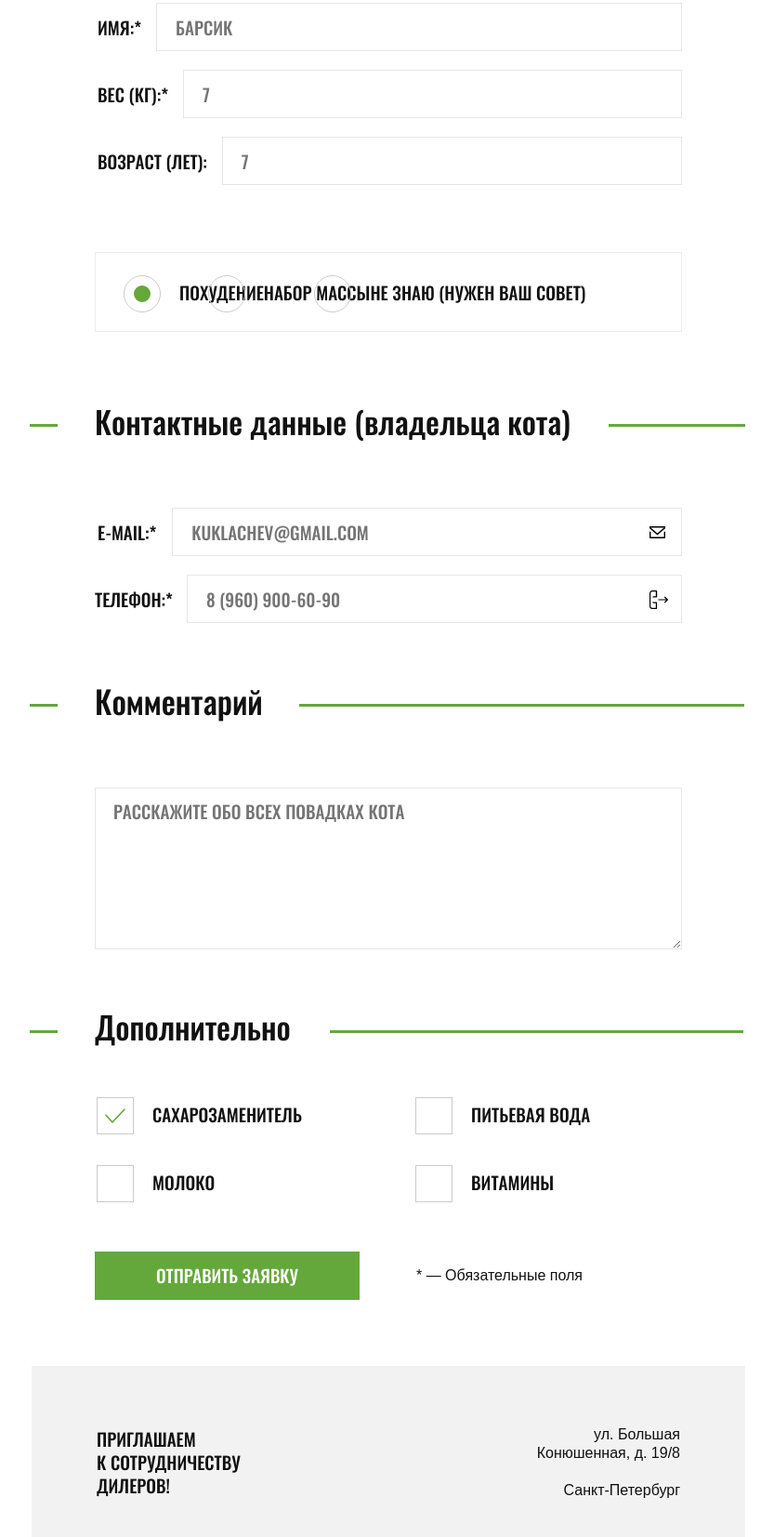
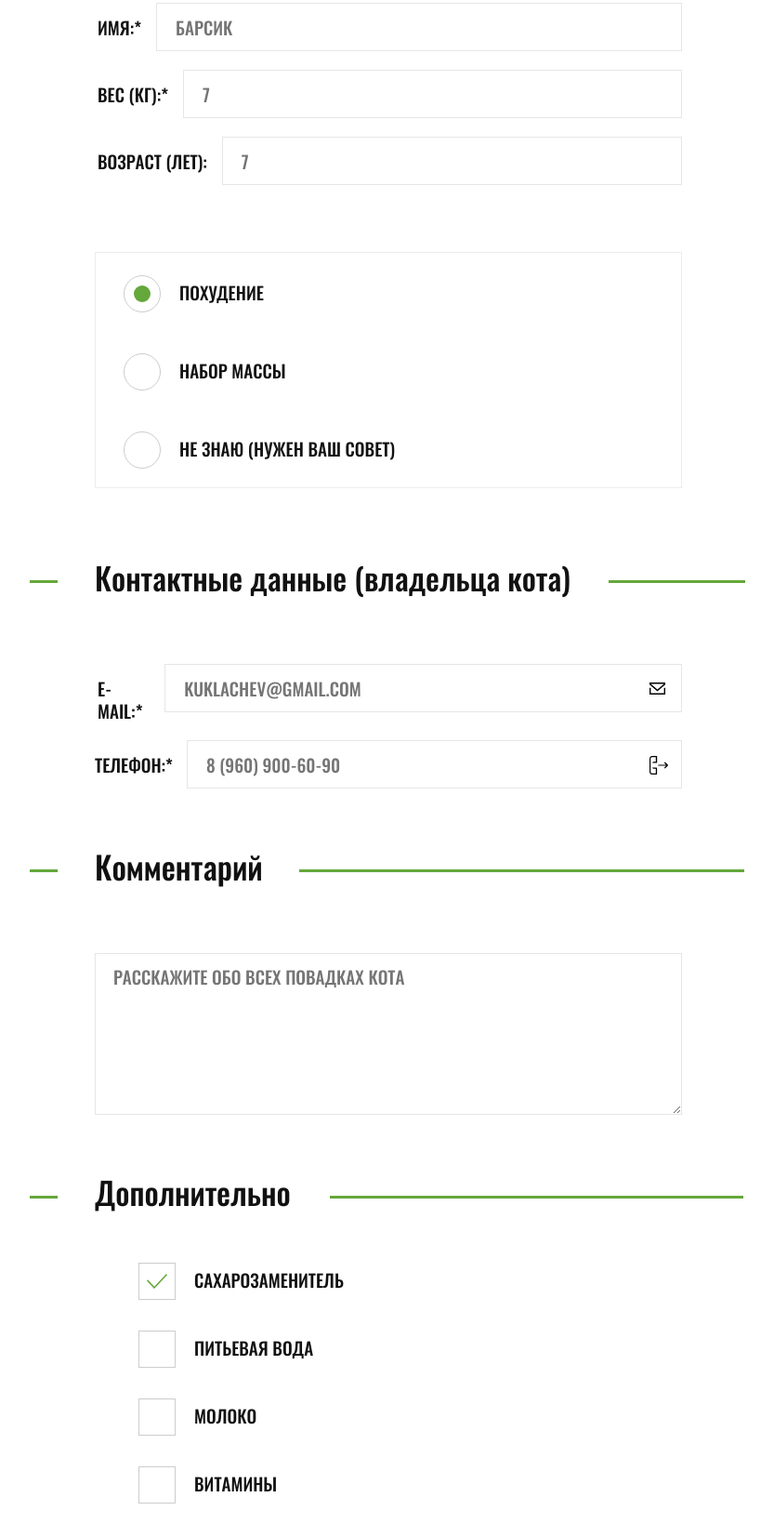
Before and after one commit to Gersonskaya/492363-cat-energy, a website: page source/form.html in a window 1280 px wide. Shown: the part 378-2031 px from the top of the page at 93% size, without its empty margins (222-1055 px from the left). Drawn offline with nearby package versions, Linux system fonts and the light colour scheme; files that its build step writes are made by us from their sources; files whose address does not match are found by name.

Commit message:
Изменение разметки

```diff
--- a/source/form.html
+++ b/source/form.html
@@ -62,7 +62,7 @@
           </fieldset>
 
           <fieldset class="weight">
-            <input class="form__radio" id="fall" name="weight" type="radio" checked="">
+            <input class="form__radio" id="fall" name="weight" type="radio" checked>
             <label class="weight__radio" for="fall">
               Похудение
             </label>
@@ -103,7 +103,7 @@
         <fieldset class="extra-product">
           <legend class="extra-product__title">Дополнительно</legend>
           <div class="extra-product__block">
-            <input class="form__checkbox" id="sweetener" name="sweetener" type="checkbox" checked="">
+            <input class="form__checkbox" id="sweetener" name="sweetener" type="checkbox" checked>
             <label class="extra-product__checkbox" for="sweetener">
               Сахарозаменитель
             </label>
--- a/source/sass/blocks/boss-info.scss
+++ b/source/sass/blocks/boss-info.scss
@@ -9,6 +9,7 @@
 
 .boss-info__title {
   position: relative;
+  width: 200px;
   padding: 0;
   padding-bottom: 33px;
   font-size: 24px;
@@ -18,7 +19,7 @@
   &::after {
     position: absolute;
     top: 14px;
-    right: -20px;
+    right: -100px;
     content: "";
     min-width: 99px;
     min-height: 1px;
@@ -35,6 +36,7 @@
   text-transform: uppercase;
 
   .form__input--boss-info {
+    width: 100%;
     margin-bottom: 0;
   }
 }
--- a/source/sass/blocks/extra-product.scss
+++ b/source/sass/blocks/extra-product.scss
@@ -8,7 +8,7 @@
 .extra-product__title {
   position: relative;
   padding: 0;
-  padding-bottom: 40px;
+  padding-bottom: 33px;
   font-size: 24px;
   line-height: 24px;
   font-weight: 400;
@@ -27,13 +27,14 @@
 .extra-product__block {
   display: flex;
   flex-wrap: wrap;
-  margin-left: 9px;
-  margin-bottom: 13px;
+  margin-bottom: 2px;
 }
 
 .extra-product__checkbox {
   position: relative;
-  min-width: 210px;
+  width: 100%;
+  margin-bottom: 12px;
+  margin-left: 45px;
   padding-top: 6px;
   padding-bottom: 6px;
   font-size: 16px;
--- a/source/sass/blocks/weight.scss
+++ b/source/sass/blocks/weight.scss
@@ -1,16 +1,16 @@
 .weight {
+  display: flex;
+  flex-direction: column;
   margin: 0 -20px;
   margin-bottom: 29px;
-  padding: 0 28px;
-  padding-top: 27px;
+  padding: 1px 65px;
+  padding-right: 0;
   border: 1px solid $weight-outline-color;
 }
 
 .weight__radio {
   position: relative;
-  display: inline;
-  margin-bottom: 25px;
-  margin-right: 115px;
+  margin: 25px 0;
   font-family: "Oswald", "Arial", sans-serif;
   font-size: 16px;
   text-transform: uppercase;
```
